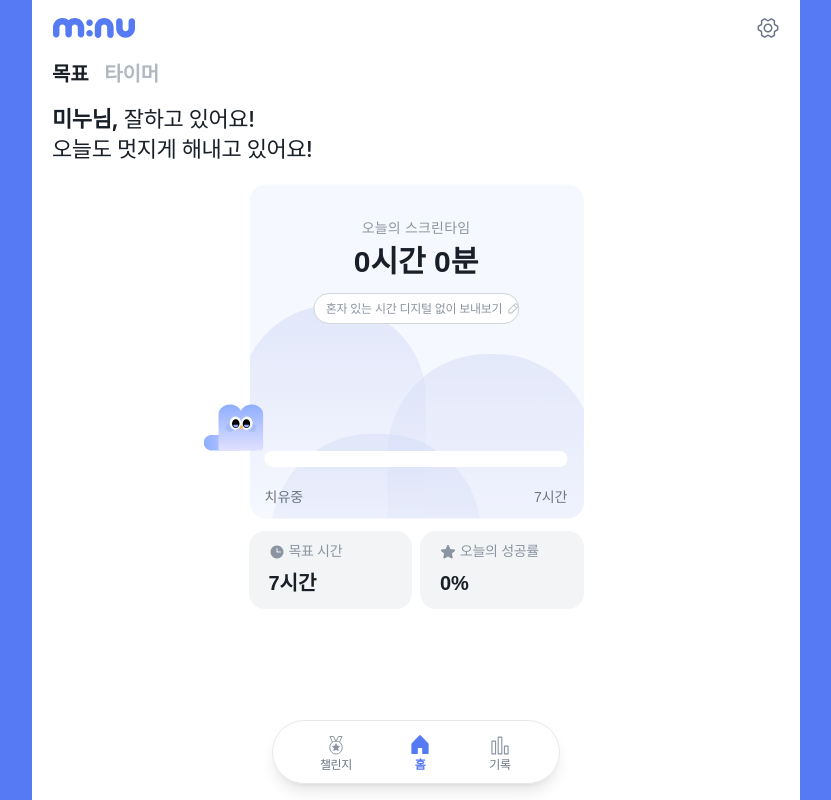
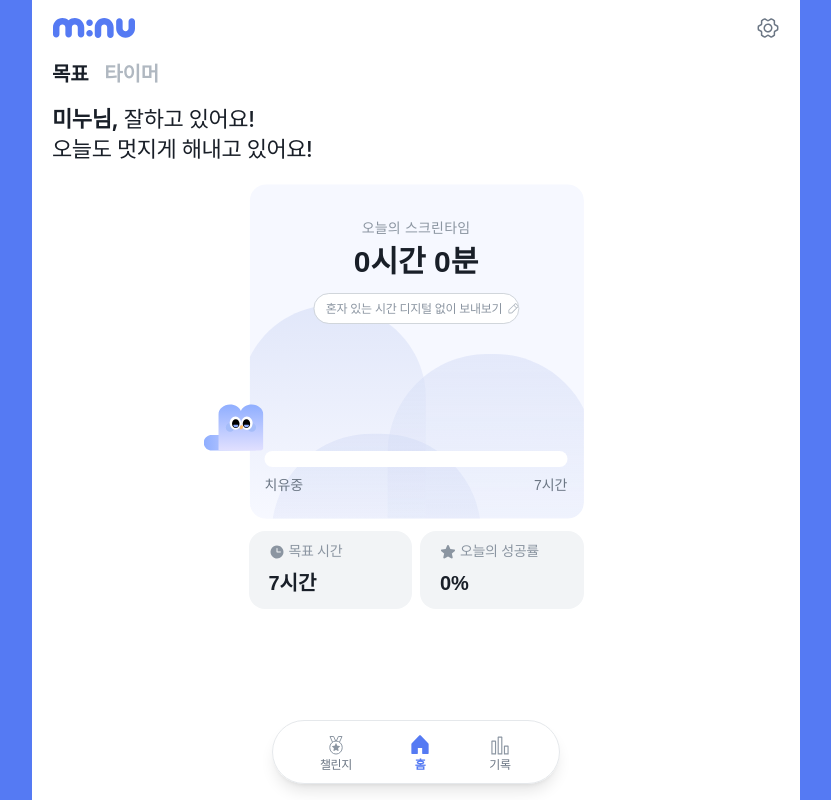
Before and after one commit to dohy-eon/dnd-13th-3-frontend, a Next.js app: page /main in a window 1280 px wide. Shown: the whole page, without its empty margins (224-1055 px from the left). Built offline with nearby package versions, Linux system fonts and the light colour scheme; no server answers; a web font is replaced by a local one.

Commit message:
🐛 design: 메인페이지 마진값 조정

```diff
--- a/src/components/main/ProgressSection.tsx
+++ b/src/components/main/ProgressSection.tsx
@@ -36,7 +36,7 @@ const ProgressSection = ({
             : {}
         }
       >
-        <div className='absolute top-full mt-5 w-full flex justify-between items-center'>
+        <div className='absolute top-full mt-2 w-full flex justify-between items-center'>
           <div className='text-gray-600 text-sm font-medium font-pretendard'>
             치유중
           </div>
```
